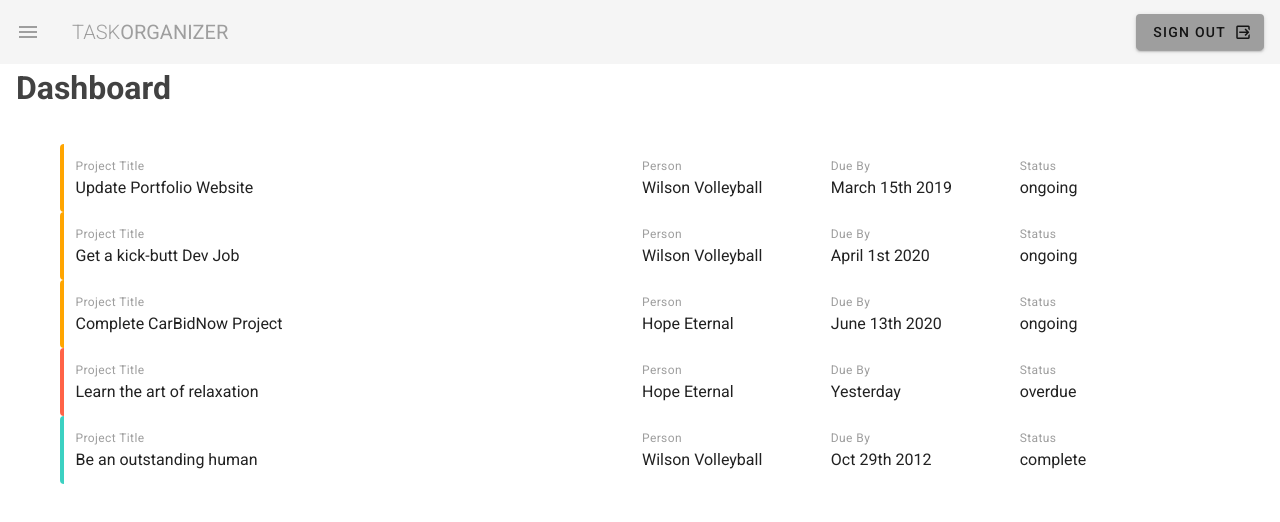
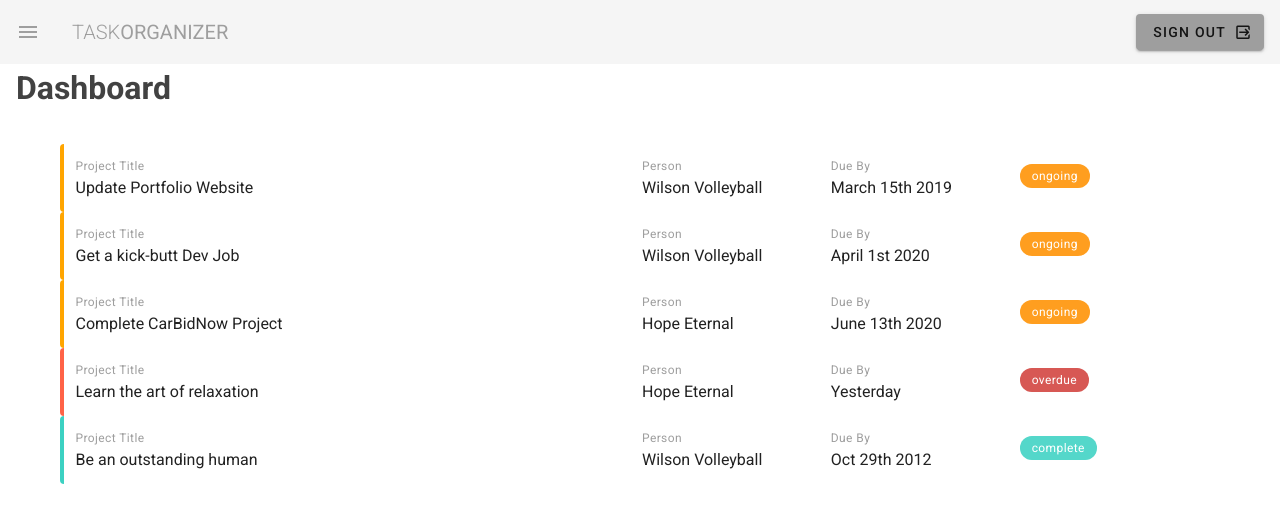
Before and after one commit to HopeEternal/vuetify-task-organizer, a Vue app: page / in a window 1280 px wide. Shown: the top 522 px of the page. Built offline with nearby package versions, Linux system fonts and the light colour scheme.

Commit message:
Chips and styles for status added

```diff
--- a/src/views/Dashboard.vue
+++ b/src/views/Dashboard.vue
@@ -18,8 +18,13 @@
             <div>{{project.due}}</div>
           </v-flex>
           <v-flex xs6 sm4 md2>
-            <div class="caption grey--text">Status</div>
-            <div>{{project.status}}</div>
+            <div class="right">
+              <v-chip
+                small
+                :color="`${project.status}`"
+                class="v-chip--active white--text caption my-2"
+              >{{project.status}}</v-chip>
+            </div>
           </v-flex>
         </v-layout>
       </v-card>
@@ -87,4 +92,14 @@ export default {
 .project.overdue {
   border-left: 4px solid tomato;
 }
+
+.v-chip.complete {
+  background: #3cd1c2;
+}
+.v-chip.ongoing {
+  background: #ff9100;
+}
+.v-chip.overdue {
+  background: #d1413c;
+}
 </style>
```
